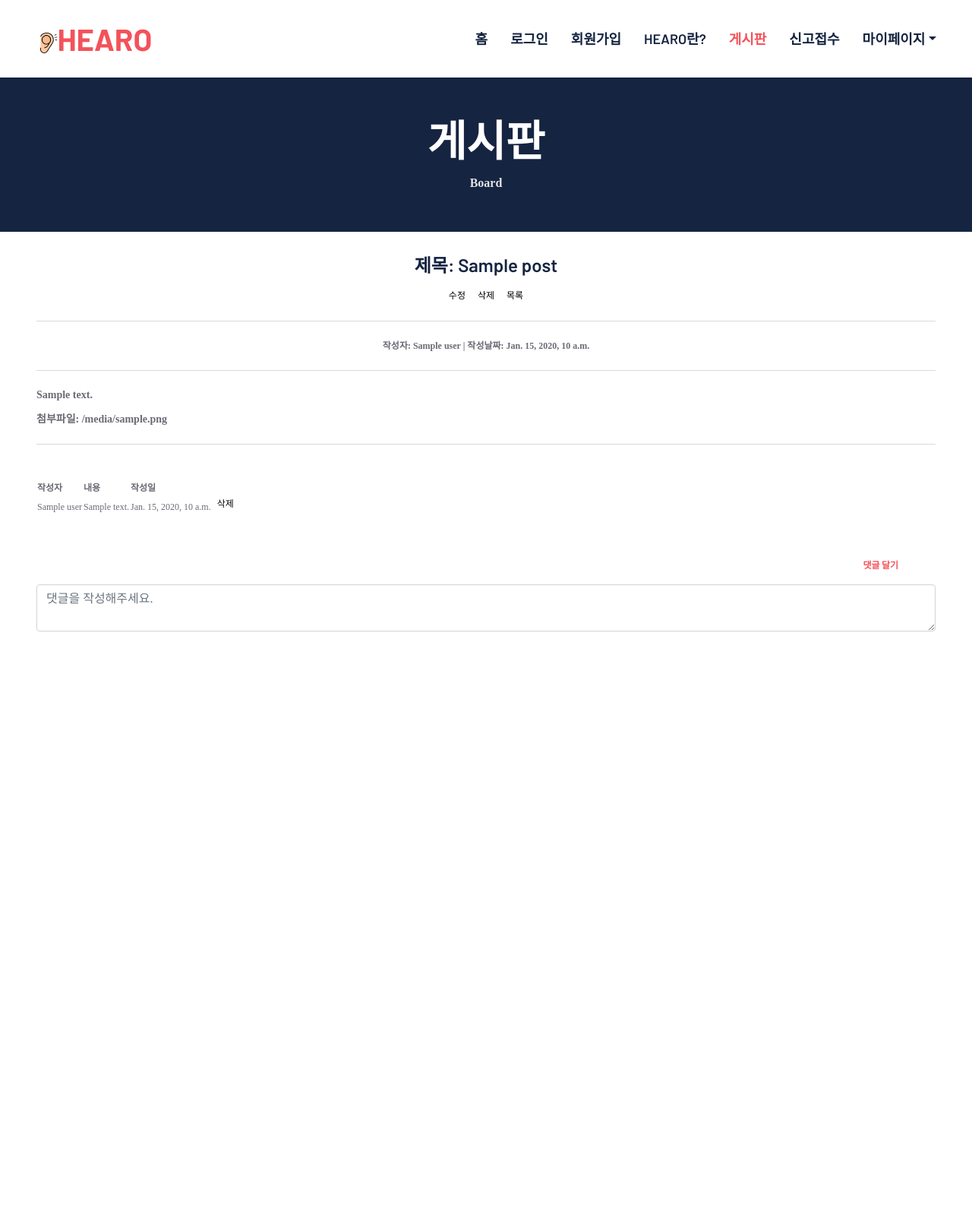
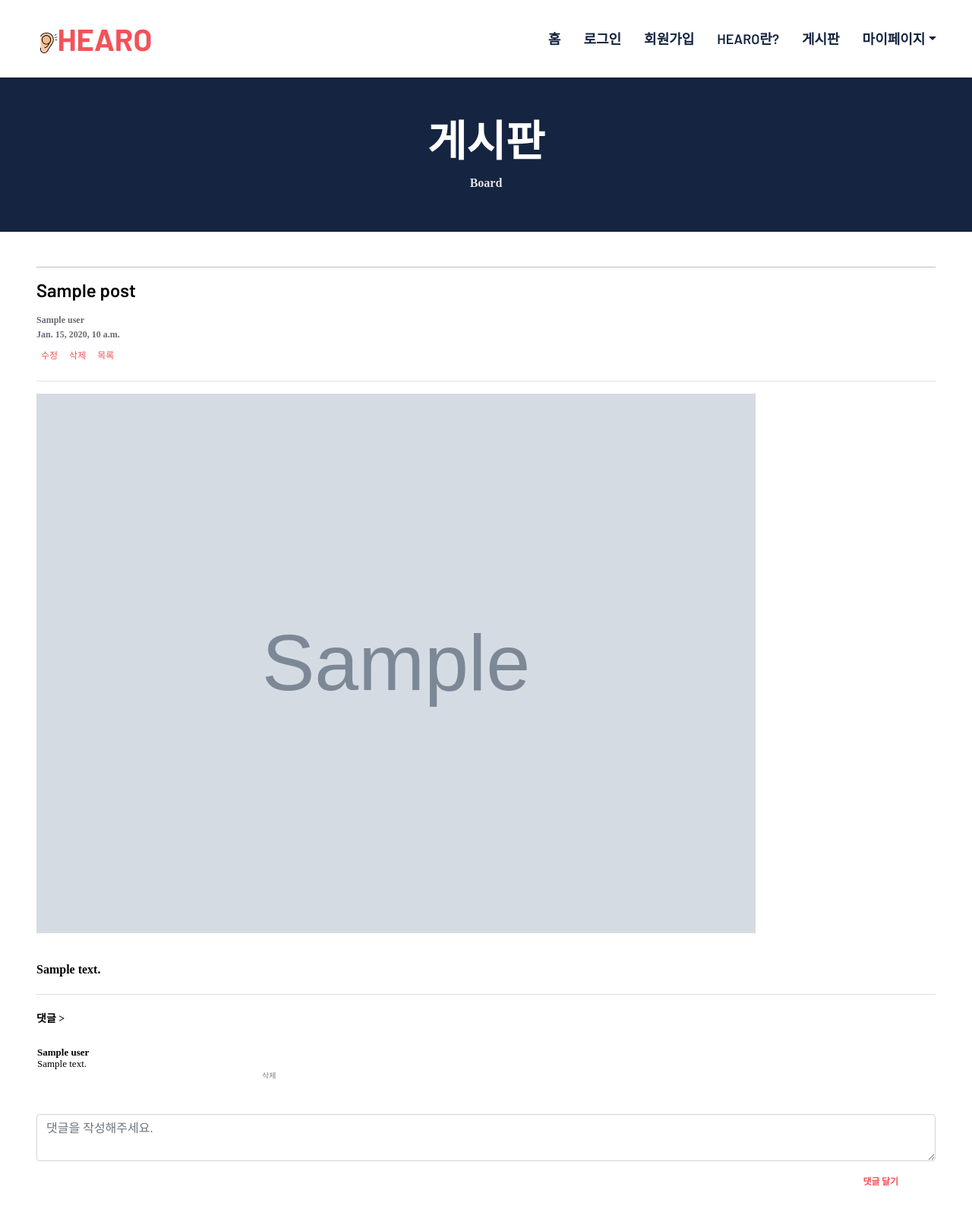
Before and after one commit to RedOff34/HearO, a Django app: template templates/main/PostView.html in a window 1280 px wide. Shown: the whole page at 76% size. Before the commit the page ends 831 px from the top, so only its background shows below. Run offline with Django 4.2, Linux system fonts and the light colour scheme; the template is opened without the code that fills it: most values are stand-ins (such as "Sample title", 1, 10 or a date in 2020); grey boxes marked "Sample" are stand-in pictures; some libraries are stand-ins or nearby versions.

Commit message:
게시물 보기 수정
이미지 볼수있음

```diff
--- a/templates/main/PostView.html
+++ b/templates/main/PostView.html
@@ -75,39 +75,7 @@
         <link href="{% static 'css/style_board_list.css' %}" rel="stylesheet">
 
         <!-- Navbar Start -->
-        <nav class="navbar navbar-expand-lg bg-white navbar-light shadow-sm px-5 py-3 py-lg-0">
-            <a href="{% url 'Main:index' %}" class="navbar-brand p-0">
-                <h1 class="m-0 text-uppercase text-primary"><img class="hearo" src="{% static 'images/hearo_logo_3.png' %}"></i>HearO</h1>
-            </a>
-            <button class="navbar-toggler" type="button" data-bs-toggle="collapse" data-bs-target="#navbarCollapse">
-                <span class="navbar-toggler-icon"></span>
-            </button>
-            <div class="collapse navbar-collapse" id="navbarCollapse">
-                <div class="navbar-nav ms-auto py-0 me-n3">
-                  <a href="{% url 'Main:index' %}" class="nav-item nav-link">홈</a>
-                  <li class="nav-item">
-                      {% if user.is_authenticated %}
-                      <a class="nav-link" href="{% url 'SignIn:logout' %}">{{ user.user_id }} (로그아웃)</a>
-                      {% else %}
-                      <a class="nav-link" href="{% url 'first' %}">로그인</a>
-                      {% endif %}
-                  </li>
-                  <a href="{% url 'SignIn:pia' %}" class="nav-item nav-link">회원가입</a>
-                  <a href="{% url 'Main:info' %}" class="nav-item nav-link">HearO란?</a>
-                  <a href="{% url 'Main:Post' %}" class="nav-item nav-link active">게시판</a>
-                  <a href="testimonial.html" class="nav-item nav-link">신고접수</a>
-
-                    <div class="nav-item dropdown">
-                        <a href="#" class="nav-link dropdown-toggle" data-bs-toggle="dropdown">마이페이지</a>
-                        <div class="dropdown-menu m-0">
-                          <a href="{% url 'SignIn:profile' %}" class="dropdown-item">회원정보</a>
-                            <a href="{% url 'Main:userhistory' %}" class="dropdown-item">신고내역</a>
-                            <a href="/Main/Settings/" class="dropdown-item">환경설정</a>
-                        </div>
-                    </div>
-                </div>
-            </div>
-        </nav>
+        {% include "navbar.html" %}
         <!-- Navbar End -->
     </head>
 
@@ -127,51 +95,63 @@
 
 
        <!--Write Start-->
-        <div class="container-fluid px-5" id="center" style="padding-top: 30px; height: ">
+       <div class="container-fluid px-5" id="left" style="padding-top: 30px;0">
         <div id="write_area">
             <div id="in_title" style="border-bottom: 1px black;">
-                    <h4>제목: {{ post.title }}</h4>
-                    <a href="/Main/Post/Update/{{ post.post_id }}/"><button style="background-color: inherit; font-size:12px; border:0px;">수정</button></a>
+                <hr style="background-color: black; border: none;">
+                <h4 id="left" style="color: black;">{{ post.title }}</h4>
+                <dl style="font-size: 12px;" id="left">
+                    <dd id="left">
+                      {{ post.user }}<br>
+                      <span style="line-height: 0.5;">{{ post.date }}</span>
+                    </dd>
+                    <a href="/Main/Post/Update/{{ post.post_id }}/"><button style="background-color: inherit; font-size:12px; border:0px; color: #F3525A;">수정</button></a>
                     <form method="POST" action="/Main/Post/Delete/{{ post.post_id }}/" style="display:inline;">
                         {% csrf_token %}
-                        <button type="submit" style="background-color: inherit; font-size:12px; border:0px;">삭제</button>
+                        <button type="submit" style="background-color: inherit; font-size:12px; border:0px; color: #F3525A;">삭제</button>
                     </form>
-                    <a href="/Main/Post/"><button style="background-color: inherit; font-size:12px; border:0px;">목록</button></a>
-                    <hr>
-                    <dl style="font-size: 12px;" id="left">
-                        <dd>작성자: {{ post.user }} | 작성날짜: {{ post.date }}</dd>
+                <a href="/Main/Post/"><button style="background-color: inherit; font-size:12px; border:0px; color: #F3525A;">목록</button></a>
                 </dl>
-                    <hr>
-                </div>
-                <div style="font-size: 14px; text-align: left;">
-                    {{ post.content }}<br>
+                <hr style="background-color: gray; border: none;">
+
+                <div style="font-size: 12px; text-align: left;">
                     {% if file_url %}
-                        첨부파일: {{ post.file }}
+                        <img src="{{ file_url }}" alt="Uploaded image" style="width: 80%; height: auto;">
                     {% endif %}
                 </div>
+                <div style="font-size: 16px; text-align: left; color:black;">
+                    <br>{{ post.content }}
                 </div>
-            <hr>
+
             </div>
-        <div class="container-fluid px-5" id="center" style="padding-top: 30px;">
-            <table style="font-size: 12px;">
-                <tr>
-                    <th>작성자</th>
-                    <th>내용</th>
-                    <th>작성일</th>
-                </tr>
+
+        </div>
+        <hr style="background-color: gray; border: none;">
+    </div>
+    <div class="container-fluid px-5" id="left" style="font-size: 14px; color: black;">
+        댓글 >
+    </div>
+    <div class="container-fluid px-5" id="center" style="margin-top: 20px;">
+        <table style="font-size: 13px;">
             {% for c in comment %}
             <tr>
-                    <td>{{ c.user }}</td>
-                    <td>{{ c.content }}</td>
-                    <td>{{ c.date }}</td>
+                <td><strong style="color: black; line-height: 1;">{{ c.user }}</strong></td>
+            </tr>
+            <tr>
                 <td>
-                        <form method="POST" action="/Main/Post/DeleteComment/{{ c.comment_id }}/">
+                    <div style="display: flex; align-items: center;">
+                        <span style="flex-grow: 1; line-height: 1; color:black;">{{ c.content }}</span>
+                    </div>
+                    <div style="margin-left: 290px;">
+                        <form method="POST" action="/Main/Post/DeleteComment/{{ c.comment_id }}/" style="font-size:10px;">
                             {% csrf_token %}
-                            <button type="submit" style="border:0px; background-color: inherit;">삭제</button>
+                            <button type="submit" style="border: 0; background-color: inherit; color:gray;">삭제</button>
                           </form>
+                    </div>
                 </td>
             </tr>
             {% endfor %}
+
         </table>
         {% if messages %}
             <ul class="messages">
@@ -182,9 +162,9 @@
         {% endif %}
         <br>
         <form method="POST">
-                <button type="submit" class="btn py-md-3 px-md-5" style="font-size: 12px; color: #F3525A; background-color: inherit; float: right;" id="right">댓글 달기</button>
             {% csrf_token %}
             <textarea name="content" cols="40" rows="2" class="form-control" style="width: 100%; border: 1px solid #ced4da;" placeholder="댓글을 작성해주세요." maxlength="300" required="" id="id_content"></textarea>
+            <button type="submit" class="btn py-md-3 px-md-5" style="font-size: 12px; color: #F3525A; background-color: inherit; float: right;" id="right">댓글 달기</button>
         </form>
         <br><br>
     </div>
```
Lines whose indentation alone changed are shown as unchanged.
